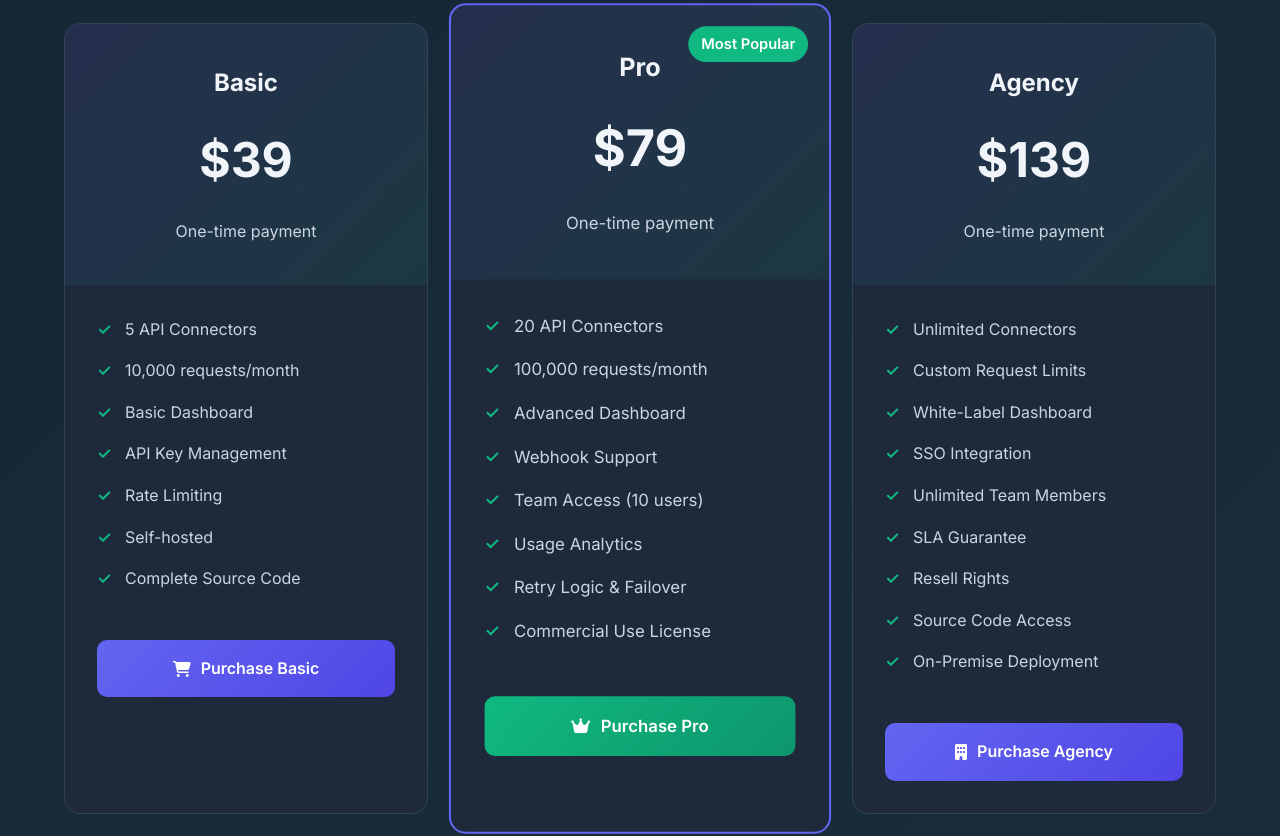
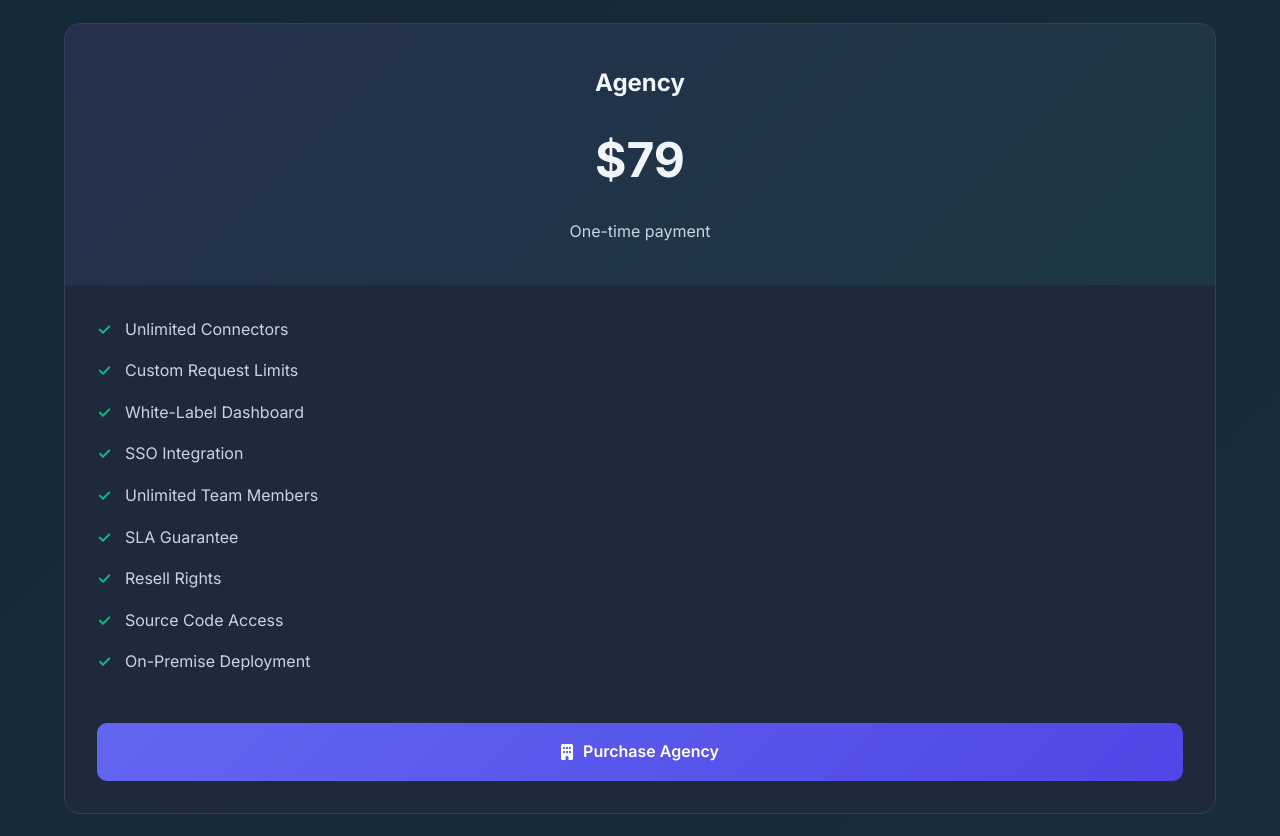
Before and after one commit to eyedolise/unifyapi, a plain HTML site: page index.html in a window 1280 px wide. Shown: the part 4640-5476 px from the top of the page. Drawn offline with Linux system fonts and the light colour scheme.

Commit message:
Add files via upload

```diff
--- a/index.html
+++ b/index.html
@@ -46,8 +46,8 @@
       "offers": {
         "@type": "AggregateOffer",
         "offerCount": "3",
-        "lowPrice": "39",
-        "highPrice": "139",
+        "lowPrice": "499",
+        "highPrice": "4,999",
         "priceCurrency": "USD",
         "availability": "https://schema.org/InStock",
         "hasMerchantReturnPolicy": {
@@ -131,9 +131,9 @@
         {
           "@type": "Offer",
           "name": "Basic License",
-          "price": "39",
+          "price": "79",
           "priceCurrency": "USD",
-          "url": "https://ko-fi.com/s/1e39d4195d",
+          "url": "https://www.paypal.com/ncp/payment/8LMB4JMXDSQG4",
           "availability": "https://schema.org/InStock",
           "priceValidUntil": "2026-12-31",
           "shippingDetails": {
@@ -182,7 +182,7 @@
           "name": "Pro License",
           "price": "79",
           "priceCurrency": "USD",
-          "url": "https://ko-fi.com/s/1a53ce993b",
+          "url": "https://www.paypal.com/ncp/payment/8LMB4JMXDSQG4",
           "availability": "https://schema.org/InStock",
           "priceValidUntil": "2026-12-31",
           "shippingDetails": {
@@ -229,9 +229,9 @@
         {
           "@type": "Offer",
           "name": "Agency White-Label",
-          "price": "139",
+          "price": "79",
           "priceCurrency": "USD",
-          "url": "https://ko-fi.com/s/9e14e5577c",
+          "url": "https://www.paypal.com/ncp/payment/8LMB4JMXDSQG4",
           "availability": "https://schema.org/InStock",
           "priceValidUntil": "2026-12-31",
           "shippingDetails": {
@@ -293,7 +293,7 @@
         "contactOption": "TollFree"
       },
       "sameAs": [
-        "https://ko-fi.com/unifyapi",
+        "https://www.paypal.com/ncp/payment/8LMB4JMXDSQG4",
         "https://tt.linkedin.com/in/kerwin-peters-5b9605384",
         "https://github.com/unifyapi"
       ]
@@ -1187,61 +1187,12 @@
             </div>
 
             <div class="pricing-grid">
-                <!-- Basic Tier -->
-                <div class="pricing-card">
-                    <div class="pricing-header">
-                        <div class="pricing-name">Basic</div>
-                        <div class="price">$39</div>
-                        <div class="price-period">One-time payment</div>
-                    </div>
-                    <ul class="pricing-features">
-                        <li>5 API Connectors</li>
-                        <li>10,000 requests/month</li>
-                        <li>Basic Dashboard</li>
-                        <li>API Key Management</li>
-
-                        <li>Rate Limiting</li>
-                        <li>Self-hosted</li>
-                        <li>Complete Source Code</li>
-                    </ul>
-                    <div style="padding: 0 32px 32px;">
-                        <a href="https://ko-fi.com/s/1e39d4195d" class="btn" style="width: 100%; justify-content: center;" target="_blank">
-                            <i class="fas fa-shopping-cart"></i> Purchase Basic
-                        </a>
-                    </div>
-                </div>
-
-                <!-- Pro Tier (Featured) -->
-                <div class="pricing-card featured">
-                    <div class="pricing-badge">Most Popular</div>
-                    <div class="pricing-header">
-                        <div class="pricing-name">Pro</div>
-                        <div class="price">$79</div>
-                        <div class="price-period">One-time payment</div>
-                    </div>
-                    <ul class="pricing-features">
-                        <li>20 API Connectors</li>
-                        <li>100,000 requests/month</li>
-                        <li>Advanced Dashboard</li>
-                        <li>Webhook Support</li>
-                        <li>Team Access (10 users)</li>
-                        <li>Usage Analytics</li>
-
-                        <li>Retry Logic & Failover</li>
-                        <li>Commercial Use License</li>
-                    </ul>
-                    <div style="padding: 0 32px 32px;">
-                        <a href="https://ko-fi.com/s/1a53ce993b" class="btn" style="width: 100%; justify-content: center; background: linear-gradient(135deg, var(--secondary) 0%, #0d966c 100%);" target="_blank">
-                            <i class="fas fa-crown"></i> Purchase Pro
-                        </a>
-                    </div>
-                </div>
 
                 <!-- Agency Tier -->
                 <div class="pricing-card">
                     <div class="pricing-header">
                         <div class="pricing-name">Agency</div>
-                        <div class="price">$139</div>
+                        <div class="price">$79</div>
                         <div class="price-period">One-time payment</div>
                     </div>
                     <ul class="pricing-features">
@@ -1257,7 +1208,7 @@
                         <li>On-Premise Deployment</li>
                     </ul>
                     <div style="padding: 0 32px 32px;">
-                        <a href="https://ko-fi.com/s/9e14e5577c" class="btn" style="width: 100%; justify-content: center;" target="_blank">
+                        <a href="https://www.paypal.com/ncp/payment/8LMB4JMXDSQG4" class="btn" style="width: 100%; justify-content: center;" target="_blank">
                             <i class="fas fa-building"></i> Purchase Agency
                         </a>
                     </div>
```
